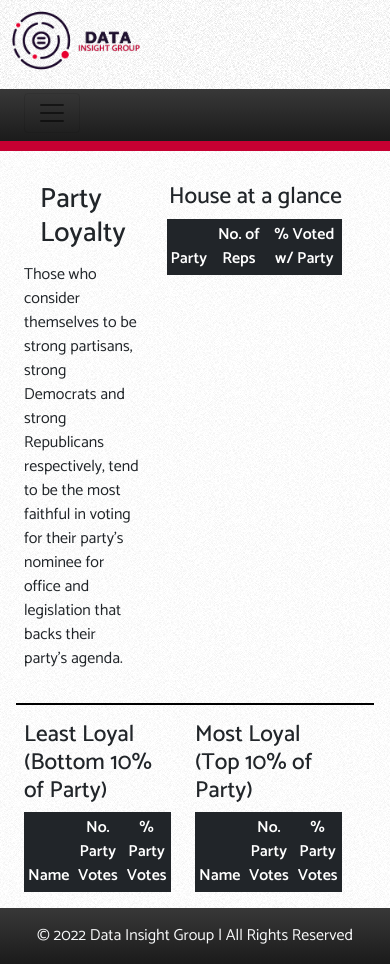
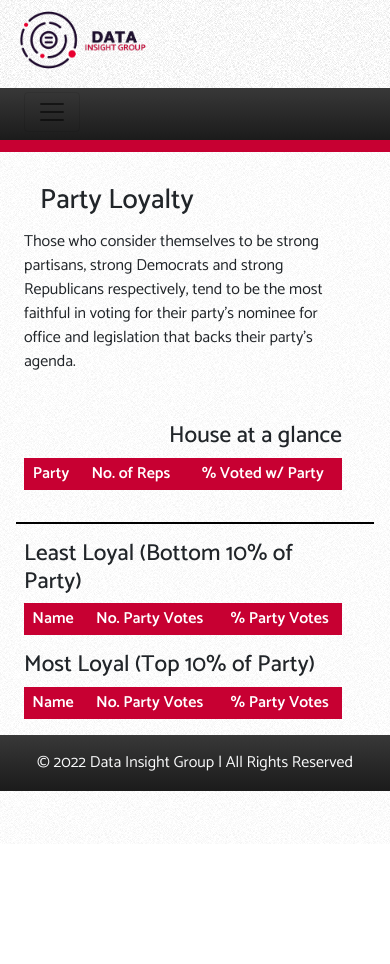
Before and after one commit to GBergesio/Data-Insight-Group, a plain HTML site: page loyaltyhouse.html in a window 390 px wide. After the commit the page ends 844 px from the top, so only its background shows below. Drawn offline with nearby package versions, Linux system fonts and the light colour scheme; no server answers; files whose address does not match are found by name.

Commit message:
Responsive

```diff
--- a/loyaltyhouse.html
+++ b/loyaltyhouse.html
@@ -25,7 +25,7 @@
     </div>
     <header>
         <div class="d-flex backHeader d-flex align-items-center">
-            <div class="col-xl-6 divImgHeader p-2 col-md-12 ">
+            <div class="col-xl-6 divImgHeader p-2 ps-3 col-md-12 ">
                 <a href="./index.html"><img src="./img/DIGLogo.png" class="img-fluid d-flex" alt="Logo Organization"></a>
             </div>
             <div class="col-6 d-flex pe-5 d-none d-xl-flex justify-content-end mailto ">
@@ -88,20 +88,20 @@
 
     <main id="mainPrueba">
         <div class="row container-fluid">
-            <div class="col-5">
+            <div class="col-lg-5 col-md-12">
                 <h1>Party Loyalty</h1>
                 <p>Those who consider themselves to be strong partisans, strong Democrats and strong Republicans
                     respectively, tend to be the most faithful in voting for their party's nominee for office and
                     legislation that backs their party's agenda.</p>
             </div>
-            <div class="col-7 glance">
+            <div class="col-lg-7 col-md-12 glance">
                 <h3>House at a glance</h3>
                 <table class="table table-dark table-borderless table-sm table-hover tablitasss text-center">
                     <thead>
                         <tr>
-                            <th>Party</th>
-                            <th>No. of Reps</th>
-                            <th>&percnt; Voted w/ Party</th>
+                            <th class="bg-th">Party</th>
+                            <th class="bg-th">No. of Reps</th>
+                            <th class="bg-th">&percnt; Voted w/ Party</th>
                         </tr>
                     </thead>
                     <tbody id="partyId2">
@@ -113,14 +113,14 @@
         </div>
         <div class="linea"></div>
         <div class="row container-fluid">
-            <div class="col-6 leastMost">
+            <div class="col-lg-6 col-md-12 leastMost">
                 <h3>Least Loyal (Bottom 10% of Party)</h3>
                 <table class="table table-dark table-borderless table-sm table-hover tablitasss text-center">
                     <thead>
                         <tr>
-                            <th>Name</th>
-                            <th>No. Party Votes</th>
-                            <th>&percnt; Party Votes</th>
+                            <th class="bg-th">Name</th>
+                            <th class="bg-th">No. Party Votes</th>
+                            <th class="bg-th">&percnt; Party Votes</th>
                         </tr>
                     </thead>
                     <tbody id="leastLoyalty">
@@ -128,14 +128,14 @@
                     </tbody>
                 </table>
             </div>
-            <div class="col-6">
+            <div class="col-lg-6 col-md-12">
                 <h3>Most Loyal (Top 10% of Party)</h3>
                 <table class="table table-dark table-borderless table-sm table-hover tablitasss text-center">
                     <thead>
                         <tr id="tableLoyalty">
-                            <th>Name</th>
-                            <th>No. Party Votes</th>
-                            <th>&percnt; Party Votes</th>
+                            <th class="bg-th">Name</th>
+                            <th class="bg-th">No. Party Votes</th>
+                            <th class="bg-th">&percnt; Party Votes</th>
                         </tr>
                     </thead>
                     <tbody id="mostLoyalty">
--- a/styles/custom.css
+++ b/styles/custom.css
@@ -34,7 +34,7 @@ footer{
 }
 
 .borderNav{
-   border-bottom: 10px solid #C70032;
+   border-bottom: 12px solid #C70032;
 }
 
 .bg-secondary{
@@ -203,3 +203,7 @@ h1{
 .loader-desactive{
     display: none;
 } */
+
+.bg-th{
+    background-color: #C70032 !important;
+}
```
Also changed, not shown: attendancehouse.html (+14 -14 lines), attendancesenate.html (+14 -14 lines), house.html (+8 -8 lines), index.html (+15 -11 lines), loyaltysenate.html (+14 -14 lines), senate_data.html (+7 -7 lines).
